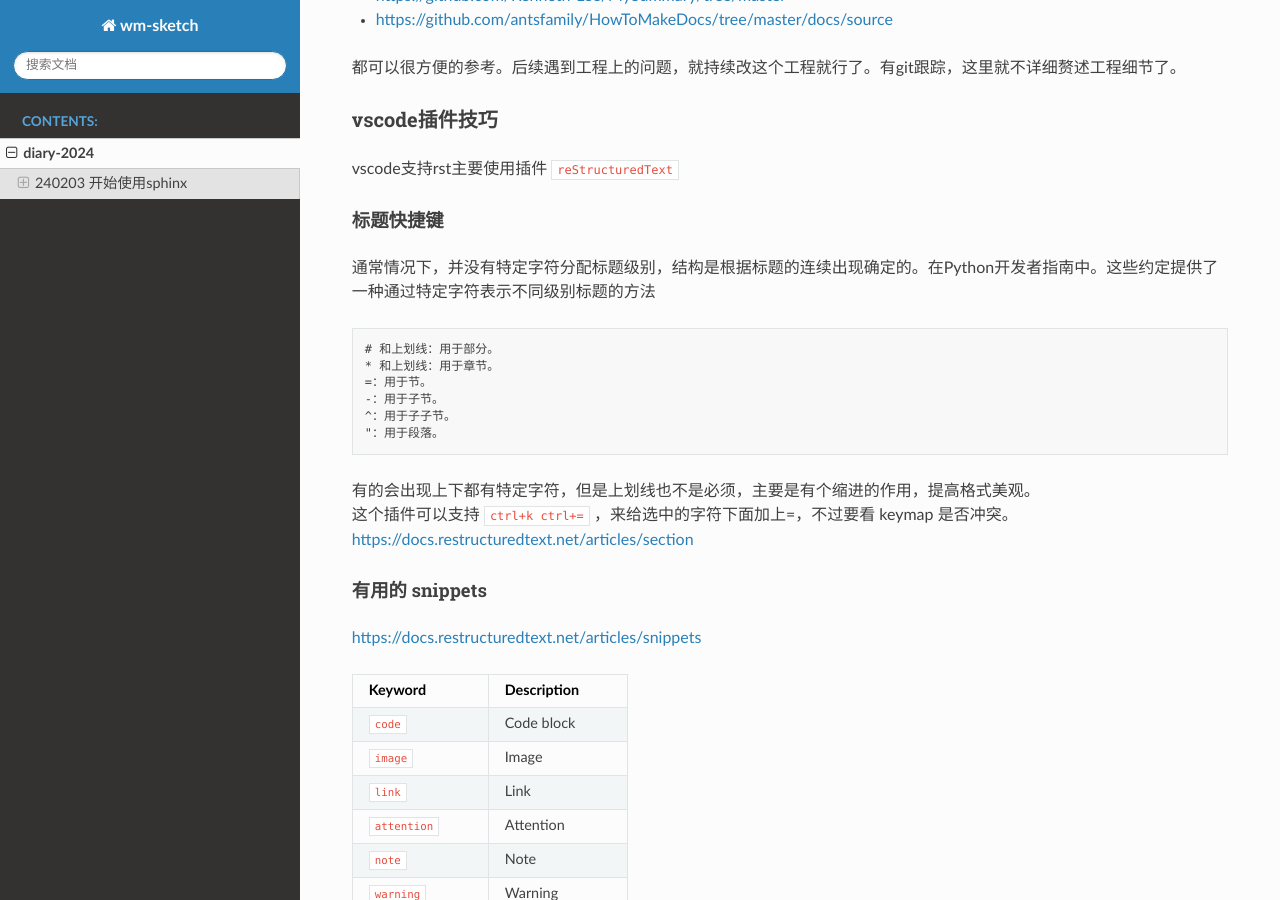
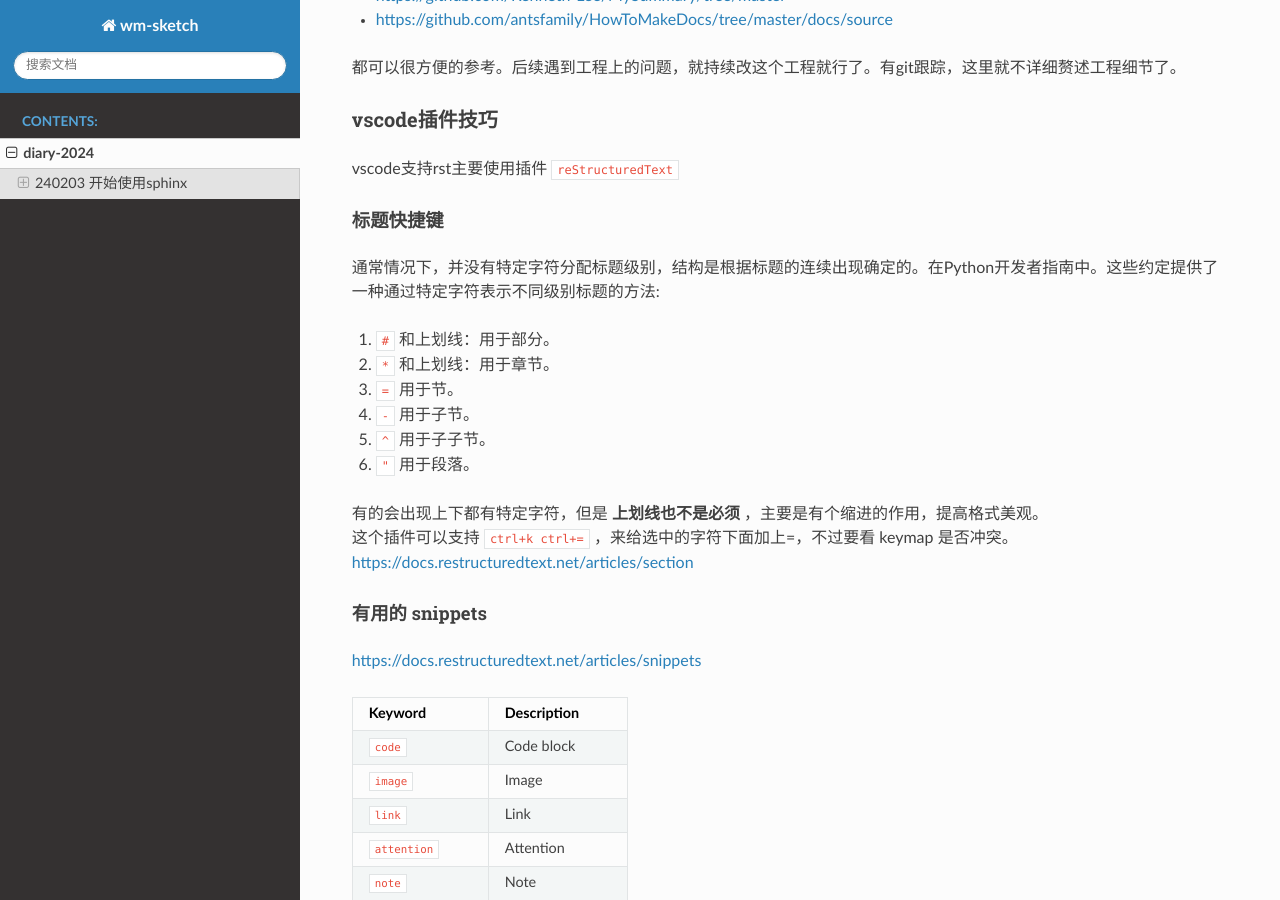
Before and after one commit to thisinnocence/sketch, a Sphinx documentation site: the page built from source/diary-2024.rst, in a window 1280 px wide and 900 px high, scrolled down 801 px. Built offline with Sphinx 7.4.7 and the Read the Docs theme 2.0.0, drawn with Linux system fonts in a browser that asks for light colours; some of the changed lines change nothing that is shown.

Commit message:
some format.

```diff
--- a/source/diary-2024.rst
+++ b/source/diary-2024.rst
@@ -48,16 +48,16 @@ vscode支持rst主要使用插件 ``reStructuredText``
 ^^^^^^^^^^^^^^^^
 
 通常情况下，并没有特定字符分配标题级别，结构是根据标题的连续出现确定的。在Python开发者指南中。这些约定提供了
-一种通过特定字符表示不同级别标题的方法 ::
+一种通过特定字符表示不同级别标题的方法:
 
-  # 和上划线：用于部分。
-  * 和上划线：用于章节。
-  =：用于节。
-  -：用于子节。
-  ^：用于子子节。
-  "：用于段落。
+1. ``#`` 和上划线：用于部分。
+2. ``*`` 和上划线：用于章节。
+3. ``=`` 用于节。
+4. ``-`` 用于子节。
+5. ``^`` 用于子子节。
+6. ``"`` 用于段落。
 
-| 有的会出现上下都有特定字符，但是上划线也不是必须，主要是有个缩进的作用，提高格式美观。
+| 有的会出现上下都有特定字符，但是 **上划线也不是必须** ，主要是有个缩进的作用，提高格式美观。
 | 这个插件可以支持 ``ctrl+k ctrl+=`` ，来给选中的字符下面加上=，不过要看 keymap 是否冲突。
 | https://docs.restructuredtext.net/articles/section
 
```
